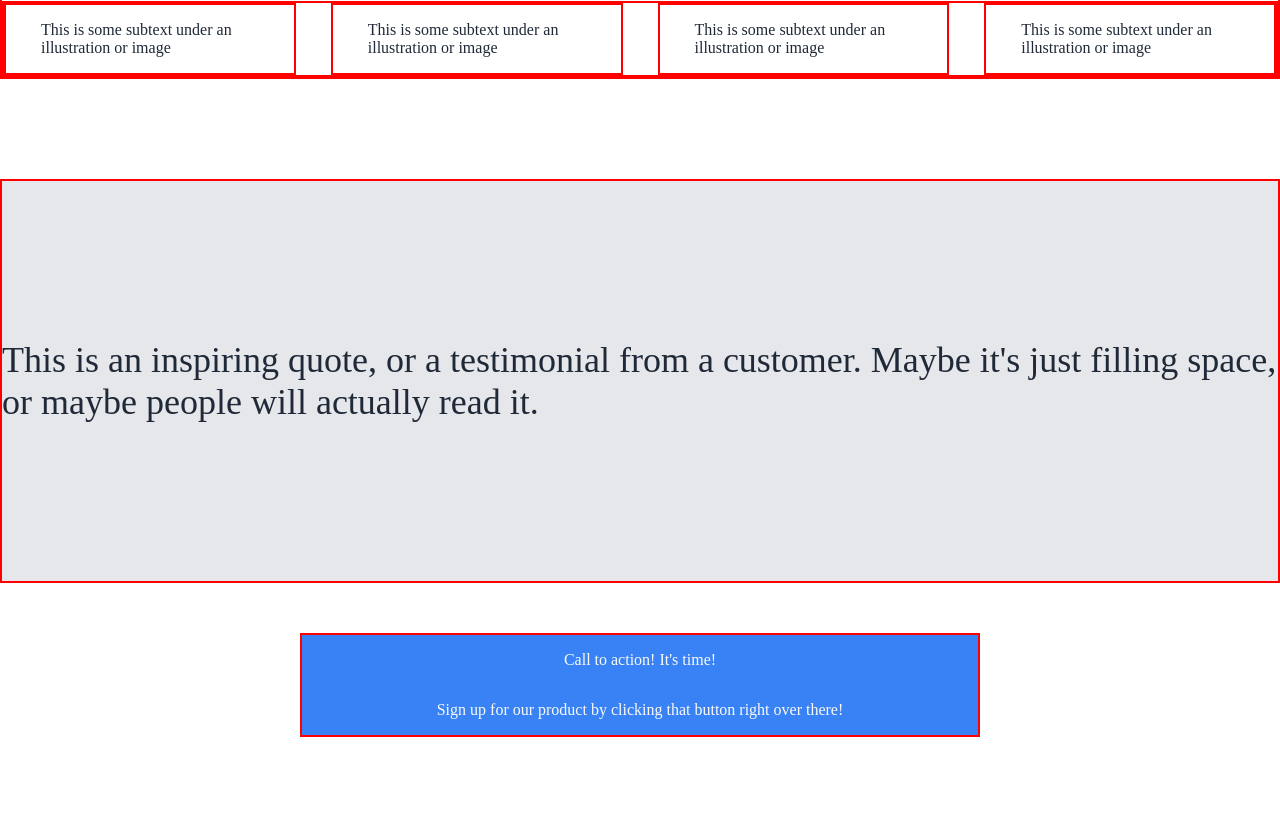
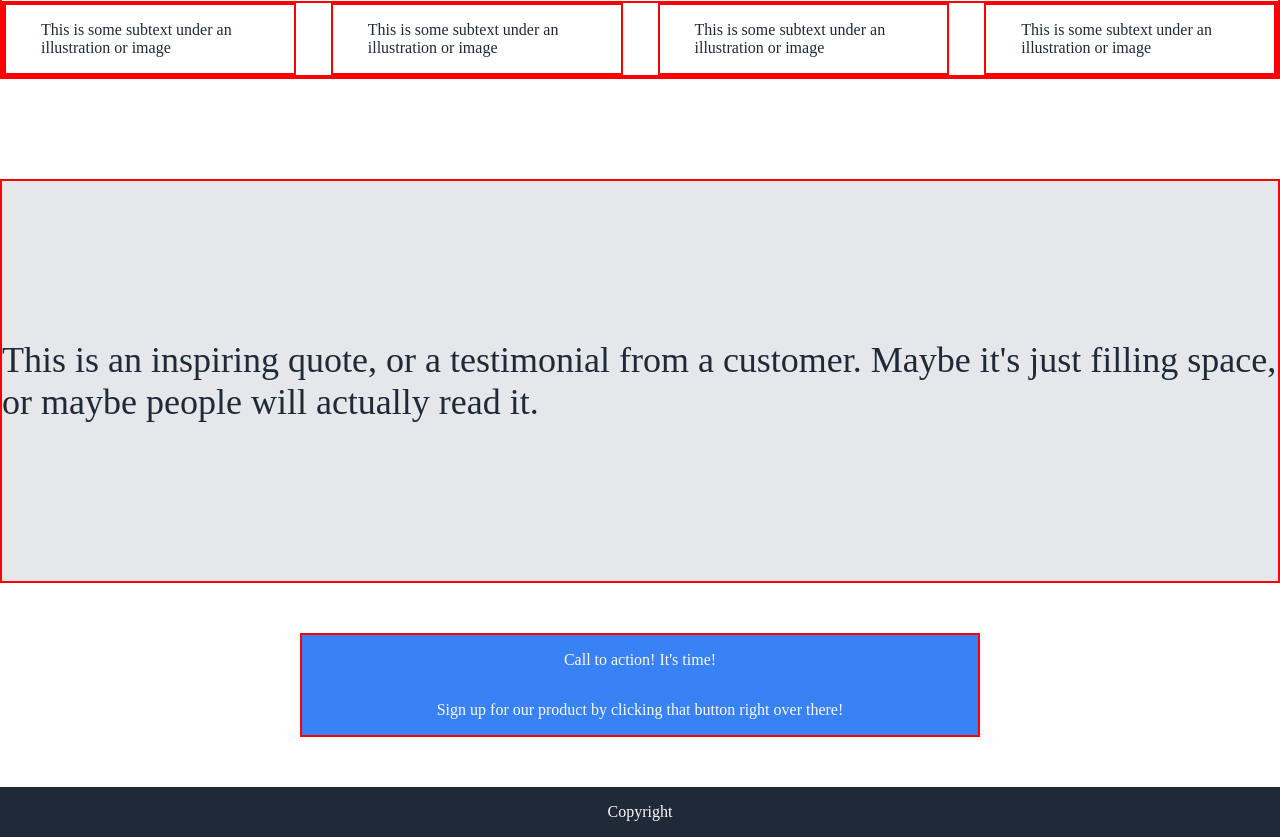
Before and after one commit to Rafalos99/landing-page, a plain HTML site: page index.html in a window 1280 px wide. Shown: the part 756-1593 px from the top of the page. Before the commit the page ends 1543 px from the top, so only its background shows below. Drawn offline with Linux system fonts and the light colour scheme.

Commit message:
added footer

```diff
--- a/index.html
+++ b/index.html
@@ -88,8 +88,7 @@
     </div>
 
     <div class="footer">
-
-
+        <p>Copyright</p>
     </div>
 
 </body>
--- a/style.css
+++ b/style.css
@@ -125,3 +125,10 @@ justify-content: space-between;
 .action-heading {
 
 }
+
+.footer {
+    background-color: #1F2937;
+    display: flex;
+    justify-content: center;
+    align-items: center;
+}
```
